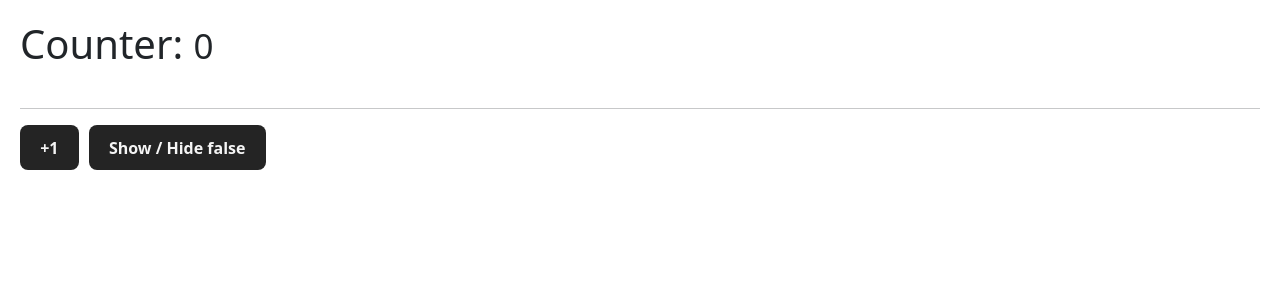
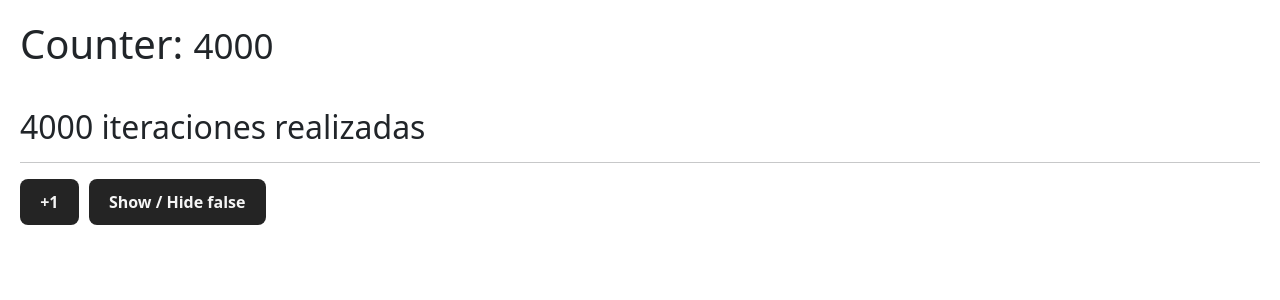
Before and after one commit to aristizabaru/react-de-cero-a-experto-HOOKS, a React (Vite) app: page / in a window 1280 px wide. Shown: the top 300 px of the page. Built offline with nearby package versions, Linux system fonts and the light colour scheme.

Commit message:
feat: implement MemoHook component to explain useMemo hook
Memorize values to avoid doing expensive operations when the component is rendered again

```diff
--- /dev/null
+++ b/src/06-memo/MemoHook.jsx
@@ -0,0 +1,31 @@
+import { useMemo, useState } from "react";
+import { useCounter } from "../hooks/useCounter";
+
+const heavyStuff = (iterationNumber = 100) => {
+    for (let i = 0; i < iterationNumber; i++) {
+        console.log('Ahí vamos');
+    }
+
+    return `${iterationNumber} iteraciones realizadas`;
+};
+
+export const MemoHook = () => {
+
+    const { counter, increment } = useCounter(4000);
+    const [show, setShow] = useState(false);
+
+    // Se usa cuando se tienen operaciones pesadas que se necesiten memorizar.
+    // De esta forma se evita que el componente ejecute nuevamente toda la operación
+    // si el componente se reconstruye
+    const memorizedValue = useMemo(() => heavyStuff(counter), [counter]);
+
+    return (
+        <>
+            <h1>Counter: <small>{counter}</small></h1>
+            <h2>{memorizedValue}</h2>
+            <hr />
+            <button onClick={() => increment()}>+1</button>
+            <button onClick={() => setShow(!show)}>Show / Hide {JSON.stringify(show)}</button>
+        </>
+    );
+};
--- a/src/HooksApp.jsx
+++ b/src/HooksApp.jsx
@@ -5,10 +5,11 @@
 // import { MultipleCustomHooks } from "./03-examples/MultipleCustomHooks";
 // import { FocusRef } from "./04-useRef/FocusRef";
 // import { Layout } from "./05-useLayoutEffect/Layout";
-import { Memorize } from "./06-memo/Memorize";
+// import { Memorize } from "./06-memo/Memorize";
+import { MemoHook } from "./06-memo/MemoHook";
 
 export const HooksApp = () => {
     return (
-        <Memorize />
+        <MemoHook />
     );
 };
```
